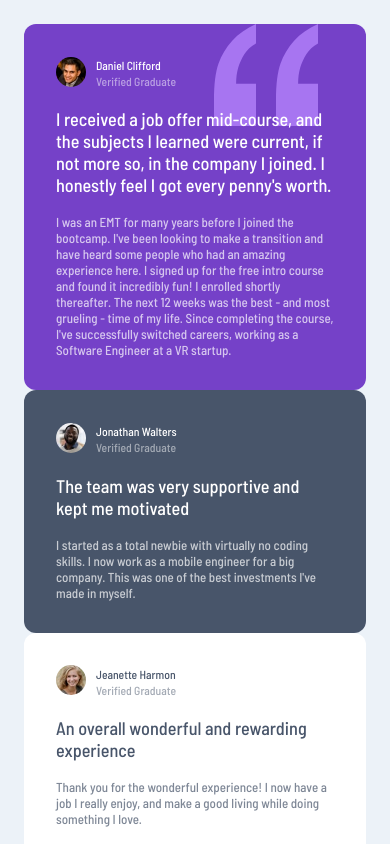
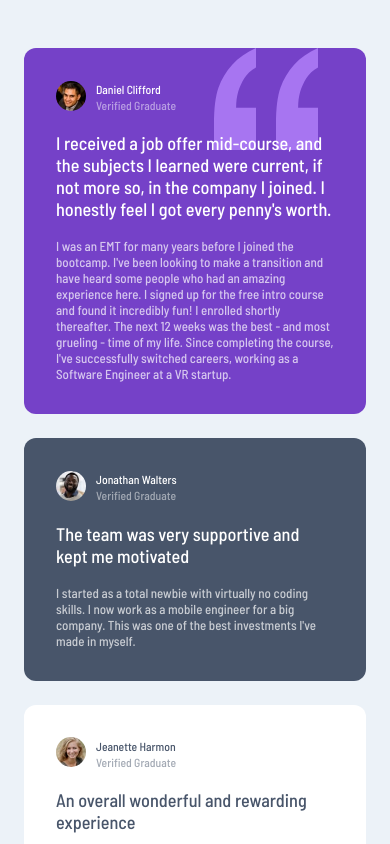
Before and after one commit to ywsoliman/testimonials-grid-section, a plain HTML site: page index.html in a window 390 px wide. Shown: the top 844 px of the page. Drawn offline with Linux system fonts and the light colour scheme.

Commit message:
Update style.css

```diff
--- a/style.css
+++ b/style.css
@@ -113,7 +113,7 @@ blockquote {
     main {
         display: block;
     }
-    main > div {
+    main > article {
         margin-top: 24px;
         margin-bottom: 24px;
     }
```
